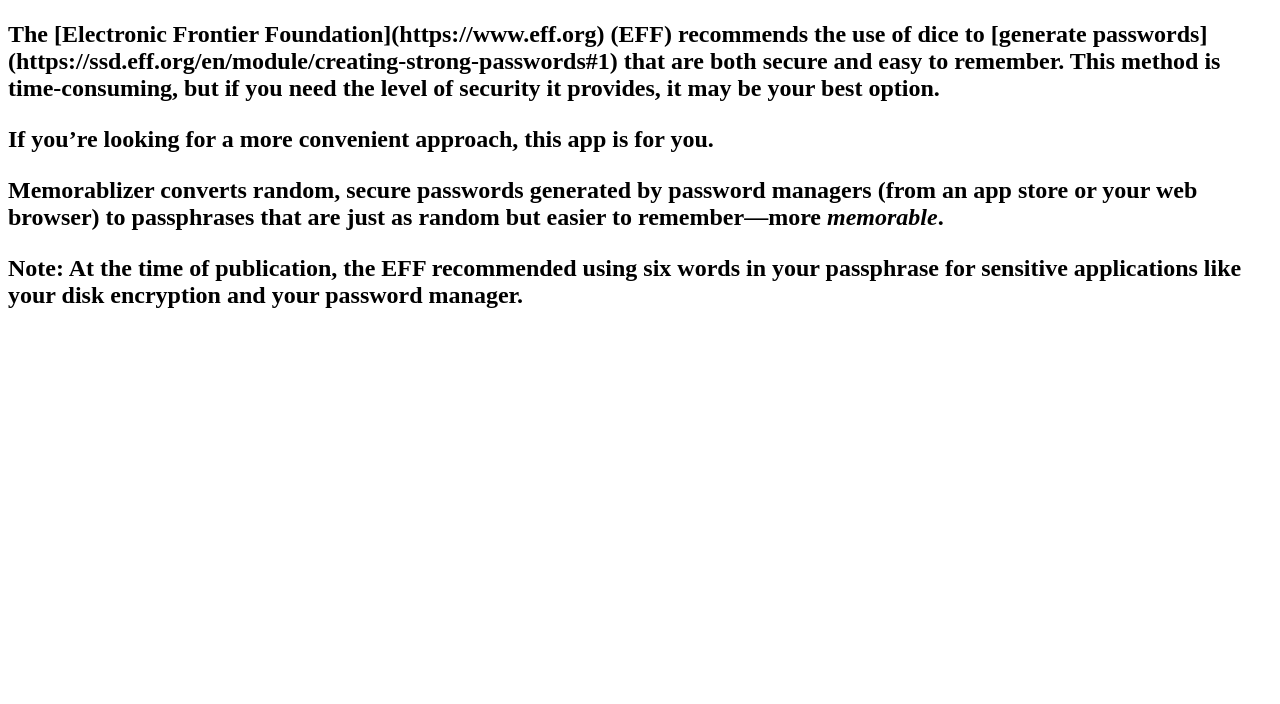
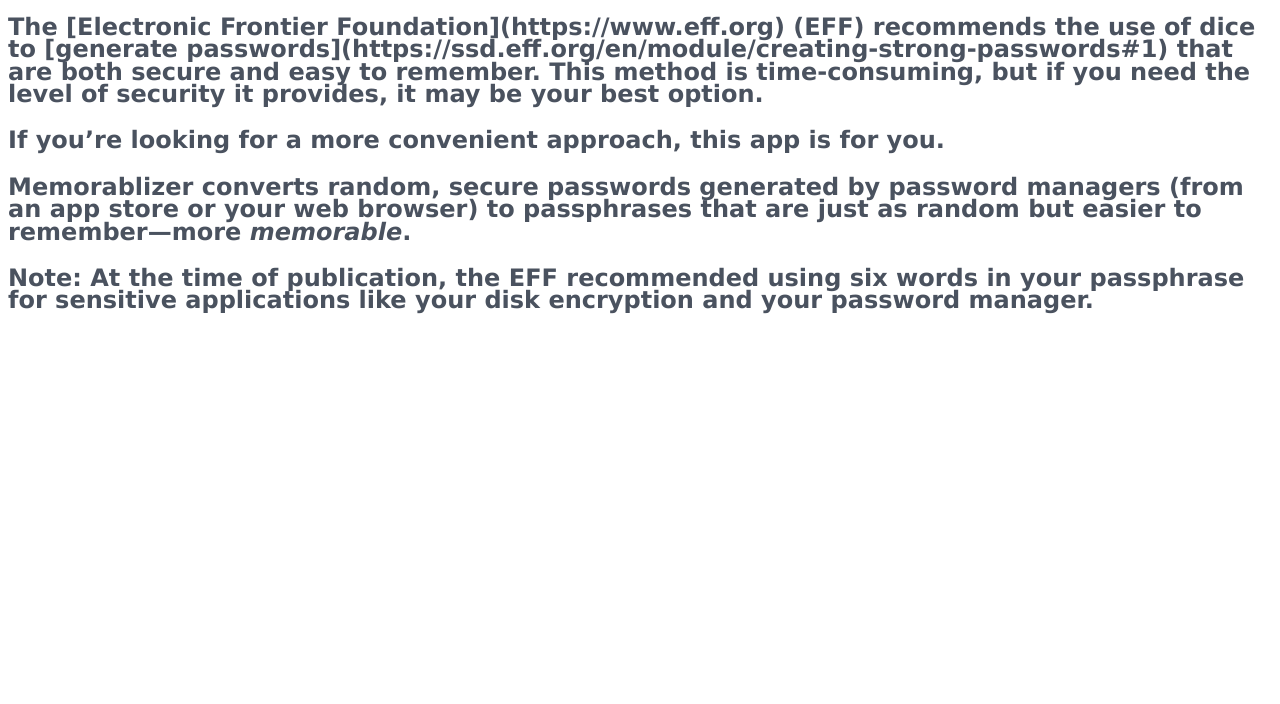
Before and after one commit to DetroitSoftwareWorks/DetroitSoftwareWorks.github.io, a plain HTML site: page memorablizer/info.html in a window 1280 px wide. Shown: the part 96-800 px from the top of the page. Drawn offline with Linux system fonts and the light colour scheme; files that its build step writes are made by us from their sources.

Commit message:
Updated metadata

```diff
--- a/memorablizer/info.html
+++ b/memorablizer/info.html
@@ -1,7 +1,10 @@
-<html>
-  <head>
+<!DOCTYPE html>
+<html lang="en">
+	<head>
+		<meta charset="UTF-8" />
     <title>Memorablizer</title>
-  </head>
+		<link rel="stylesheet" type="text/css" media="screen"  href="css/styles.css" />
+	</head>
   <body>
     <h1>Memorablizer</h1>
 
```
